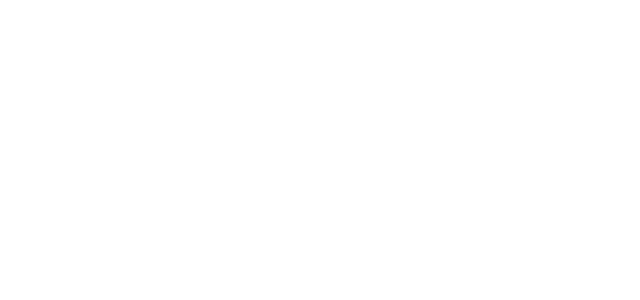
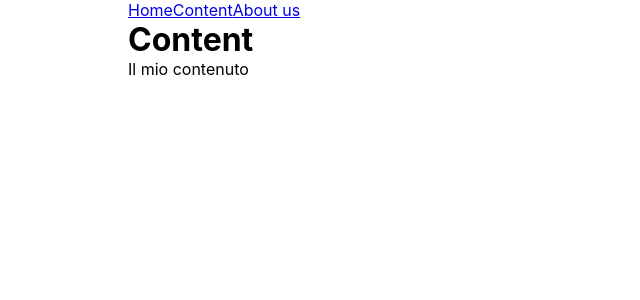
Before and after one commit to francescocifaldi/react-router, a React (Vite) app: page /content in a window 1280 px wide. Shown: the top 300 px of the page, without its empty margins (0-640 px from the left). Built offline with nearby package versions, Linux system fonts and the light colour scheme.

Commit message:
ADD navlink to navbar

```diff
--- a/src/components/Nav.jsx
+++ b/src/components/Nav.jsx
@@ -1,6 +1,19 @@
+import { Link, NavLink } from "react-router-dom"
+
 export default function Nav() {
     return (
         <>
+            <nav>
+                <div className="container">
+                    <div className="menu">
+                        <ul>
+                            <NavLink to="/">Home</NavLink>
+                            <NavLink to="/content">Content</NavLink>
+                            <NavLink to="/about-us">About us</NavLink>
+                        </ul>
+                    </div>
+                </div>
+            </nav>
         </>
     )
 }
--- a/src/index.css
+++ b/src/index.css
@@ -7,3 +7,18 @@
   padding: 0;
   box-sizing: border-box;
 }
+
+ul,
+ol {
+  list-style: none;
+}
+
+.container {
+  max-width: 1024px;
+  margin: 0 auto;
+}
+
+.row {
+  display: flex;
+  flex-direction: column;
+}
--- a/src/pages/AboutUs.jsx
+++ b/src/pages/AboutUs.jsx
@@ -1,6 +1,10 @@
 export default function AboutUS() {
     return (
         <>
+            <div className="container">
+                <h1>About Us</h1>
+                <p>Lorem ipsum dolor sit amet consectetur adipisicing elit. Esse, suscipit veritatis expedita commodi odit velit, accusamus quaerat explicabo similique voluptates iste aliquid eaque debitis nemo.</p>
+            </div>
         </>
     )
 }
--- a/src/pages/Content.jsx
+++ b/src/pages/Content.jsx
@@ -1,5 +1,10 @@
 export default function Content() {
     return (
-        <></>
+        <>
+            <div className="container">
+                <h1>Content</h1>
+                <p>Il mio contenuto</p>
+            </div>
+        </>
     )
 }
--- a/src/pages/Home.jsx
+++ b/src/pages/Home.jsx
@@ -1,6 +1,10 @@
 export default function Home() {
     return (
         <>
+            <div className="container">
+                <h1>Home</h1>
+                <p>Lorem ipsum dolor sit amet consectetur adipisicing elit. Fugit nemo iste alias ratione quae, nam repellendus laboriosam porro placeat voluptas a consequatur praesentium illo! Eum!</p>
+            </div>
         </>
     )
 }
```
